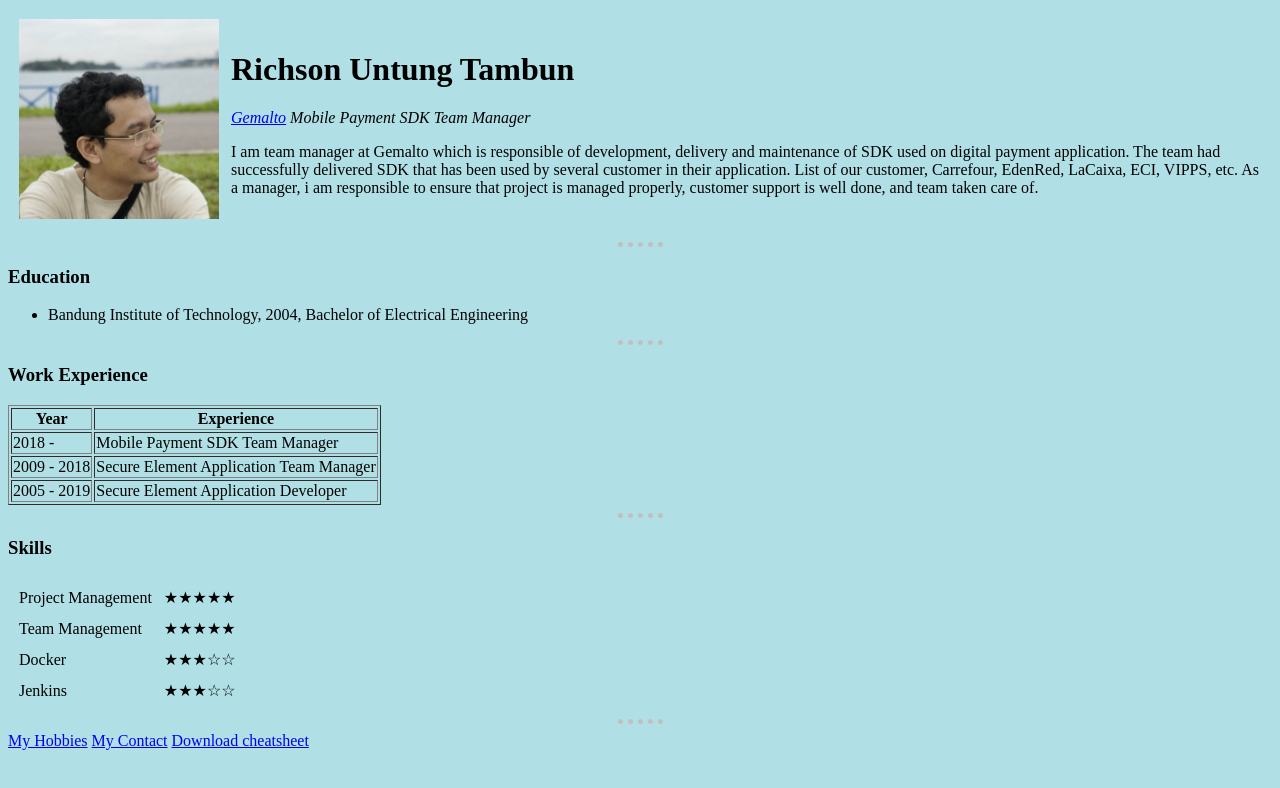
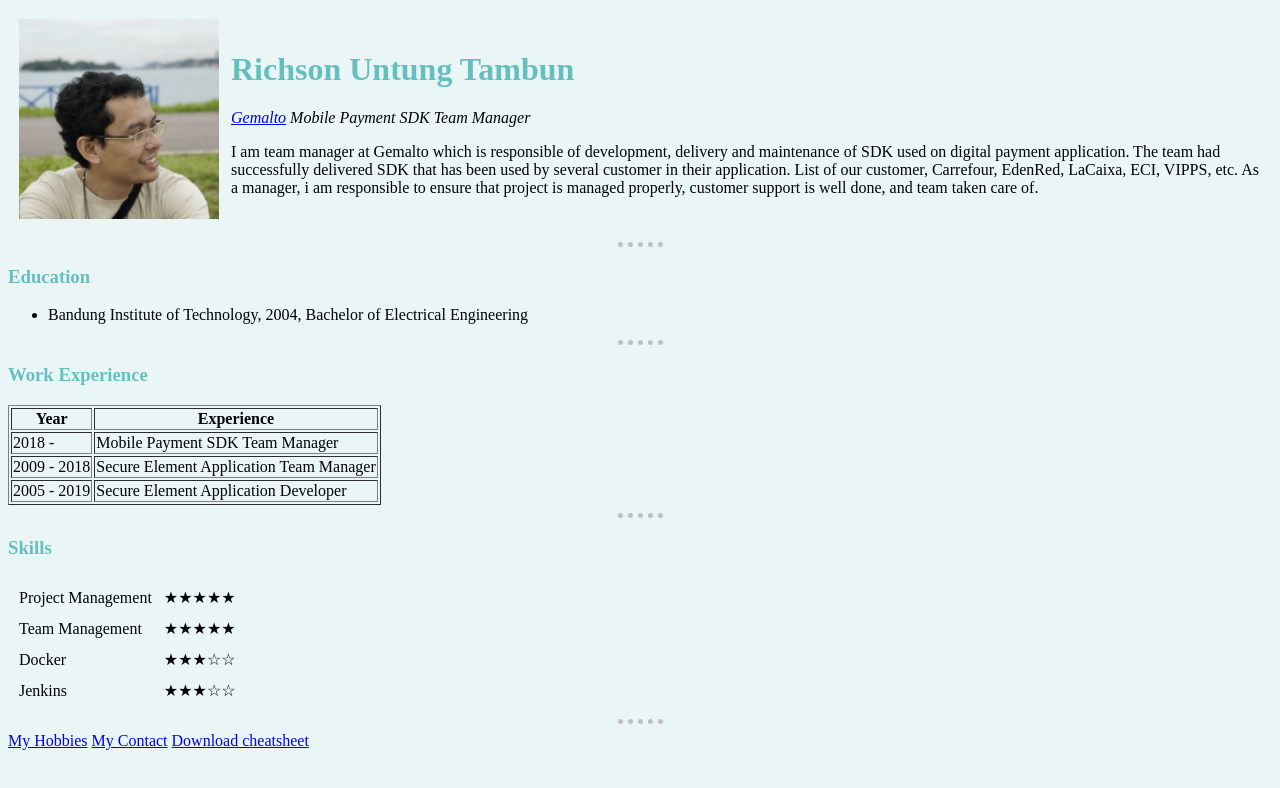
Before and after one commit to rtambun/cv, a plain HTML site: page index.html in a window 1280 px wide. Drawn offline with Linux system fonts and the light colour scheme.

Commit message:
Add styles.css files to be used for all html files

```diff
--- a/css/styles.css
+++ b/css/styles.css
@@ -0,0 +1,16 @@
+body {
+  background-color: #eaf6f6;
+}
+hr {
+  border-style: dotted none none none;
+  border-width: 5px;
+  border-color: silver;
+  width: 45px;
+}
+h1 {
+  color: #66bfbf;
+}
+
+h3 {
+  color: #66bfbf;
+}
--- a/index.html
+++ b/index.html
@@ -4,17 +4,7 @@
 <head>
   <meta charset="utf-8">
   <title>Richson Personal Website</title>
-  <style>
-    body {
-      background-color: powderblue;
-    }
-    hr {
-      border-style: dotted none none none;
-      border-width: 5px;
-      border-color: silver;
-      width: 45px;
-    }
-  </style>
+  <link rel="stylesheet" href="css/styles.css">
 </head>
 
 <body>
```
Also changed, not shown: contact-me.html (+1 -0 lines), hobbies.html (+1 -0 lines).
